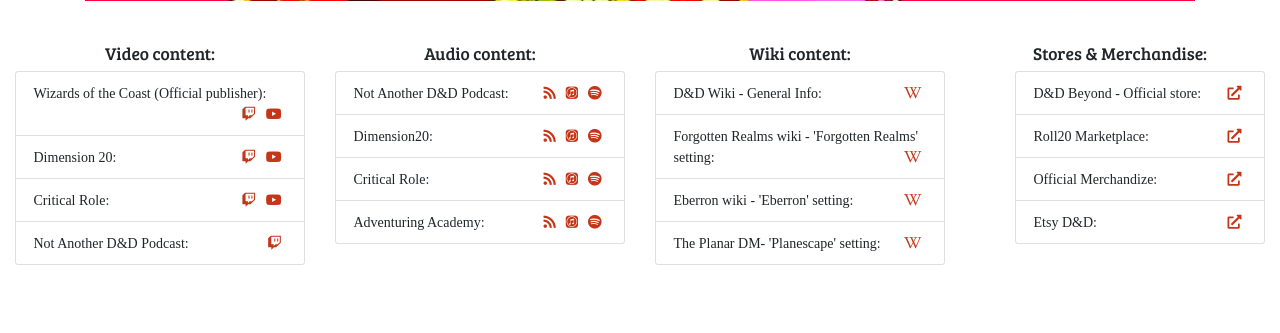
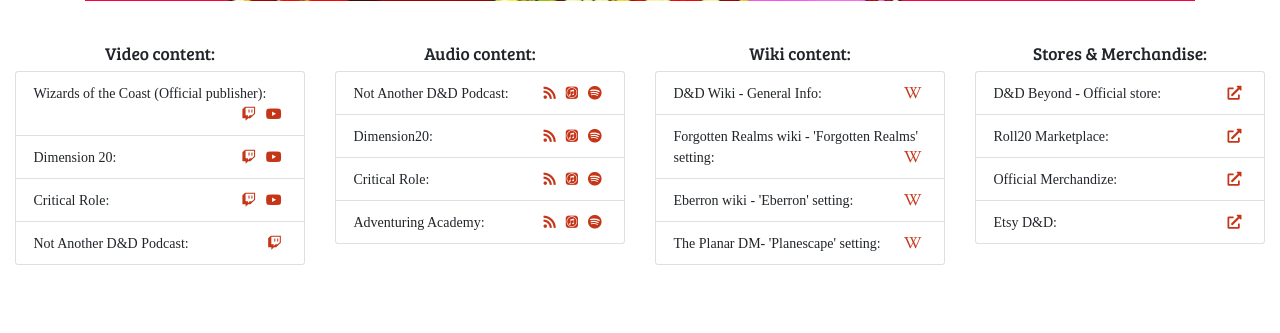
Before and after one commit to Code-Institute-Submissions/Paxicon-ci-milestone3, a Flask app: page /about in a window 1280 px wide. Shown: the part 2063-2396 px from the top of the page. Run offline with Flask 2, Linux system fonts and the light colour scheme; some libraries are stand-ins or nearby versions; some web fonts are replaced.

Commit message:
Fixed mislabelled class in about.html

```diff
--- a/templates/about.html
+++ b/templates/about.html
@@ -176,7 +176,7 @@
     </div>
     <div class="col-lg-3 col-md-6">
       <h5 class="text-center">Stores & Merchandise: </h5>
-      <ul class="form-group">
+      <ul class="list-group">
       <li class="list-group-item">D&D Beyond - Official store: <a href="https://www.dndbeyond.com/" target="_blank" class="float-right"><i class="fas fa-external-link-alt"></i></a></li>
       <li class="list-group-item">Roll20 Marketplace: <a href="https://marketplace.roll20.net/" target="_blank" class="float-right"><i class="fas fa-external-link-alt"></i></a></li>
       <li class="list-group-item">Official Merchandize: <a href="https://dnd.wizards.com/products/merchandise" target="_blank" class="float-right"><i class="fas fa-external-link-alt"></i></a></li>
```
